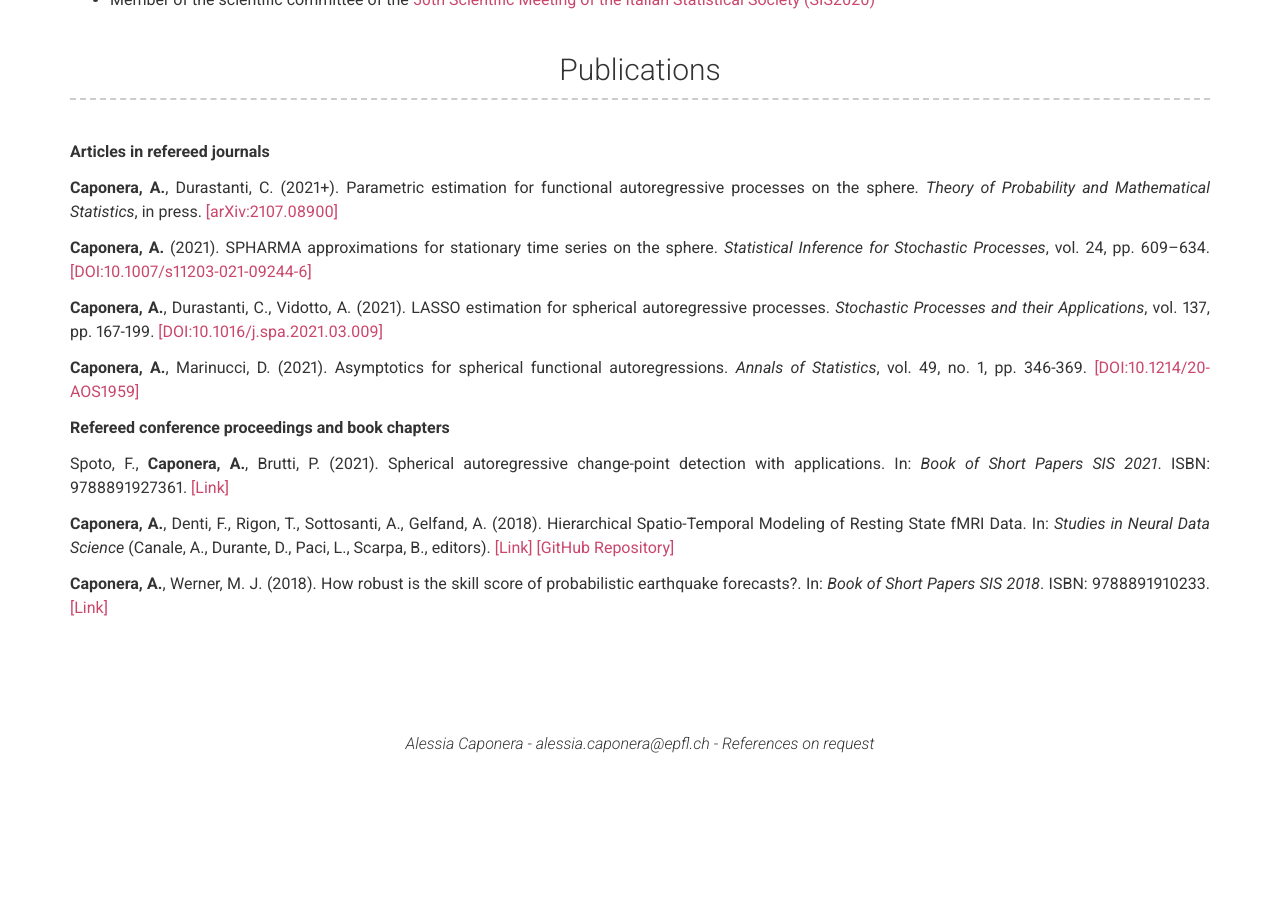
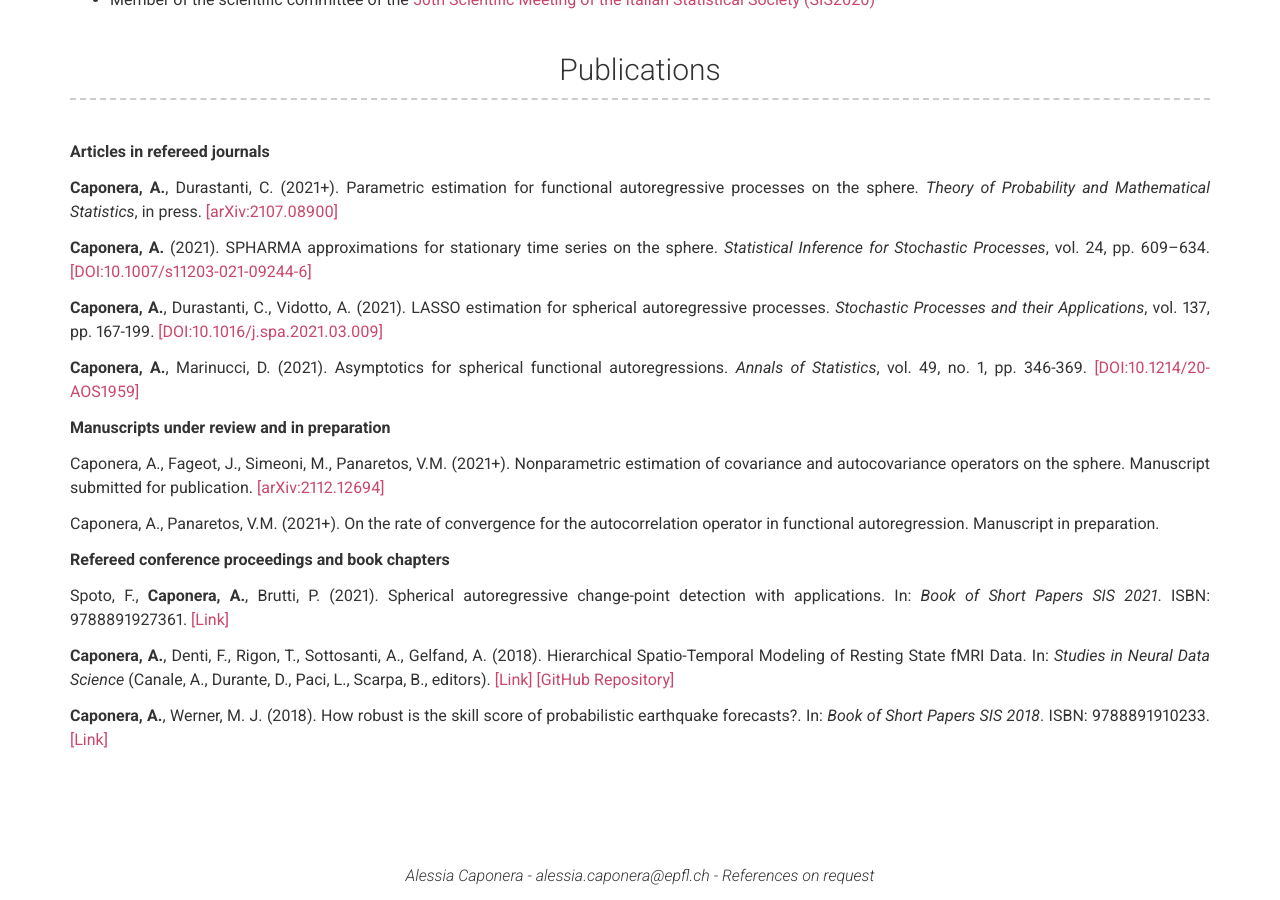
Before and after one commit to alessiacaponera/alessiacaponera.github.io, a Jekyll site: the page built from index.md, in a window 1280 px wide and 900 px high, scrolled down 1998 px. Built offline with Jekyll 4.4.1, drawn with Linux system fonts in a browser that asks for light colours; before the commit the page ends 2766 px from its top, so only the background shows below that.

Commit message:
Update _config.yml

```diff
--- a/_config.yml
+++ b/_config.yml
@@ -69,6 +69,11 @@ more_content: |
 
     **Caponera, A.**, Marinucci, D. (2021). Asymptotics for spherical functional autoregressions. *Annals of Statistics*, vol. 49, no. 1, pp. 346-369. [[DOI:10.1214/20-AOS1959]](https://doi.org/10.1214/20-AOS1959)
 
+    **Manuscripts under review and in preparation**
+
+    Caponera, A., Fageot, J., Simeoni, M., Panaretos, V.M. (2021+). Nonparametric estimation of covariance and autocovariance operators on the sphere. Manuscript submitted for publication. [[arXiv:2112.12694]](https://arxiv.org/pdf/2112.12694.pdf)
+
+    Caponera, A., Panaretos, V.M. (2021+). On the rate of convergence for the autocorrelation operator in functional autoregression. Manuscript in preparation.
 
     **Refereed conference proceedings and book chapters**
 
@@ -78,7 +83,7 @@ more_content: |
 
     **Caponera, A.**, Werner, M. J. (2018). How robust is the skill score of probabilistic earthquake forecasts?. In: *Book of Short Papers SIS 2018*. ISBN: 9788891910233. [[Link]](https://it.pearson.com/content/dam/region-core/italy/pearson-italy/pdf/Docenti/ISTITUZIONI%20-%20HE%20-%20PDF%20-%20SIS%20V2.pdf)
 
-# **Manuscripts under review and in preparation**
+
 # More Section
 #awards_title: Awards
 #awards_content: |
```
